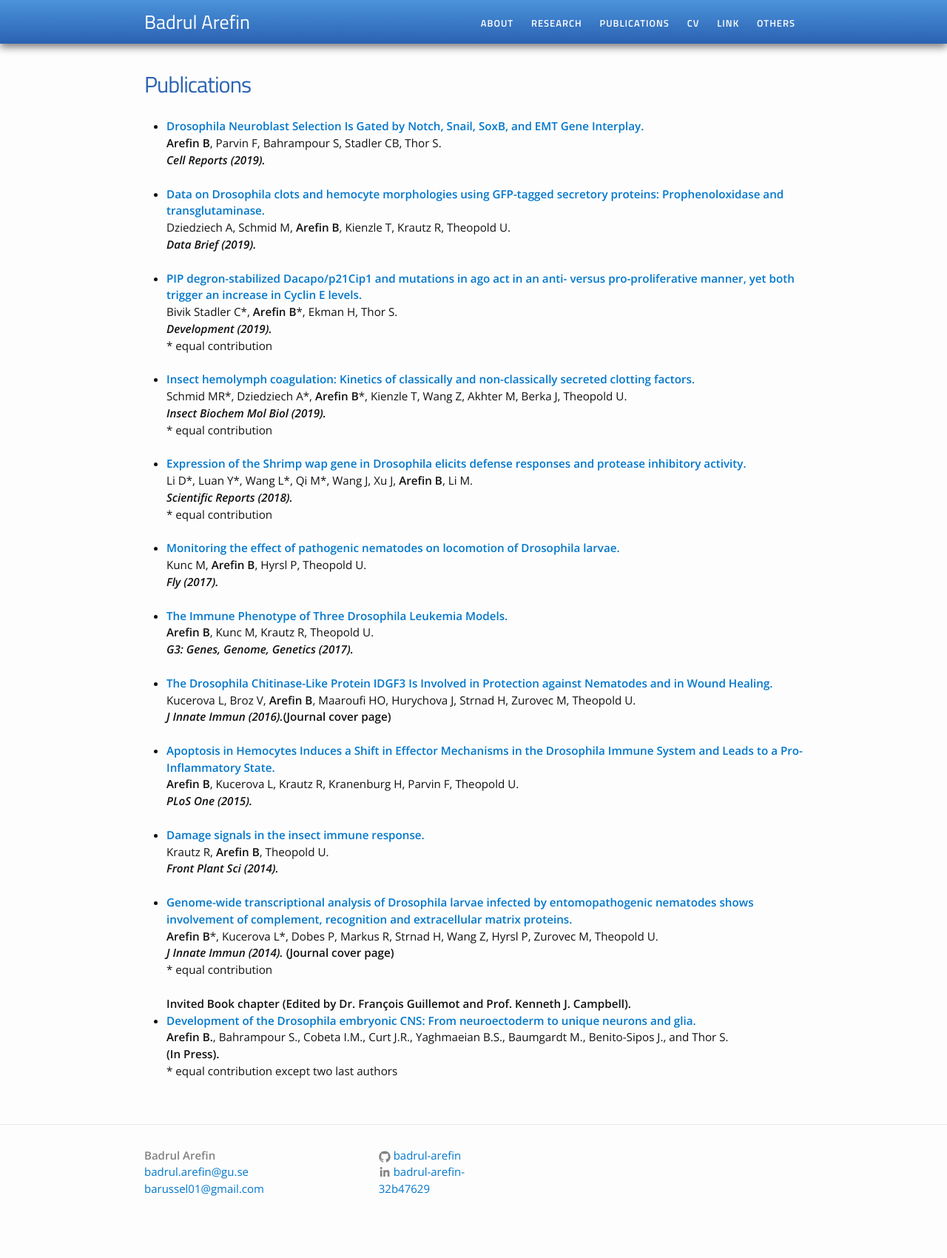
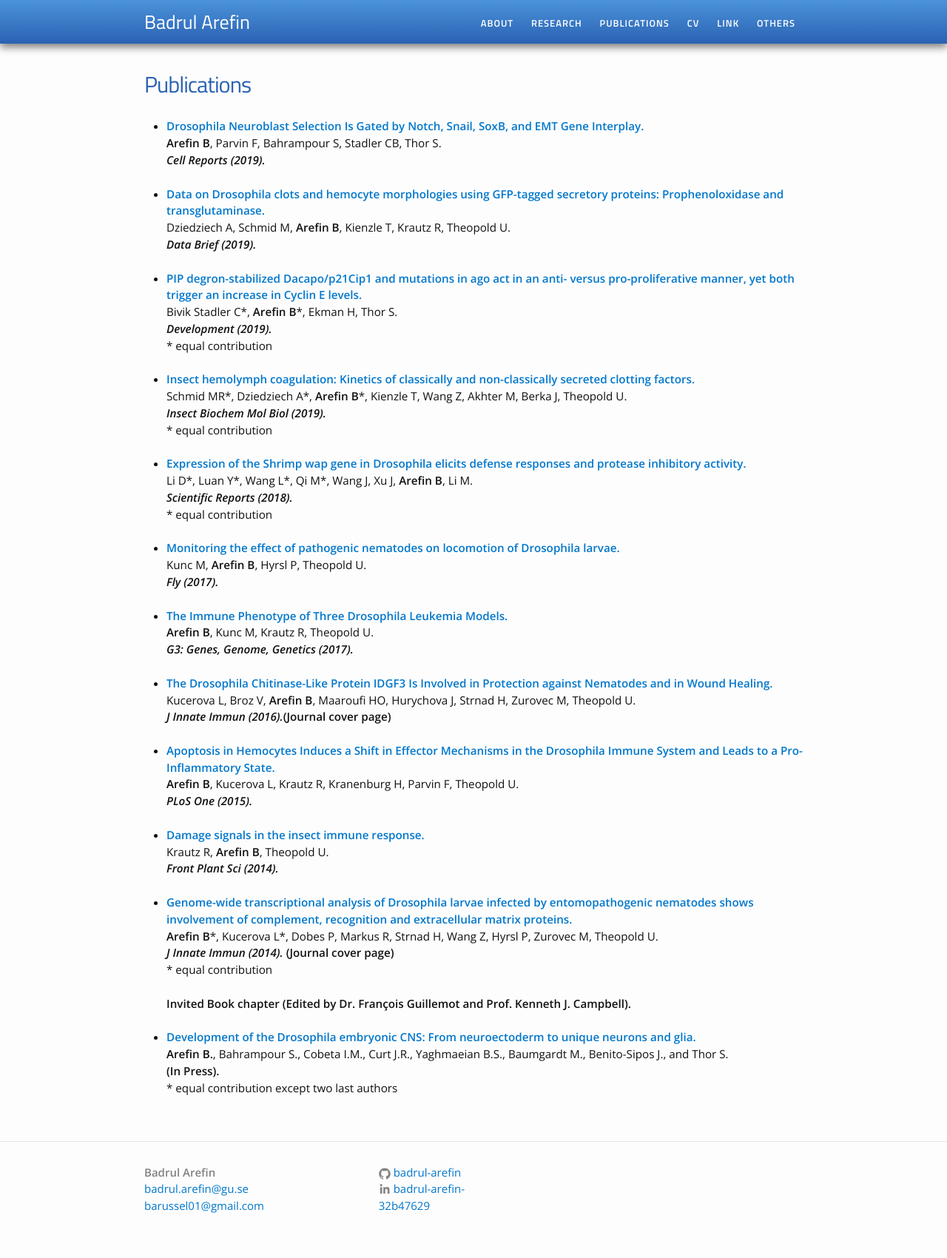
Before and after one commit to Badrul-Arefin/badrul-arefin.github.io, a Jekyll site: the page built from publications.md, in a window 1280 px wide. Shown: the whole page at 74% size. Built offline with Jekyll 4.4.1, drawn with Linux system fonts in a browser that asks for light colours; before the commit the page ends 1677 px from its top, so only the background shows below that.

Commit message:
Update publications.md

```diff
--- a/publications.md
+++ b/publications.md
@@ -79,6 +79,6 @@ title: Publications
 	* equal contribution<br><br>
 
 <b> Invited Book chapter (Edited by Dr. François Guillemot and Prof. Kenneth J. Campbell).</b>
-</li>
+</li><br>
 	<li>
 	<a href="https://www.ncbi.nlm.nih.gov/pubmed/23988573">	<b>Development of the Drosophila embryonic CNS: From neuroectoderm to unique neurons and glia.</b></a><br><b>Arefin B.</b>, Bahrampour S., Cobeta I.M., Curt J.R., Yaghmaeian B.S., Baumgardt M., Benito-Sipos J., and Thor S. <b><br> (In Press).</b> <br> * equal contribution except two last authors
```
